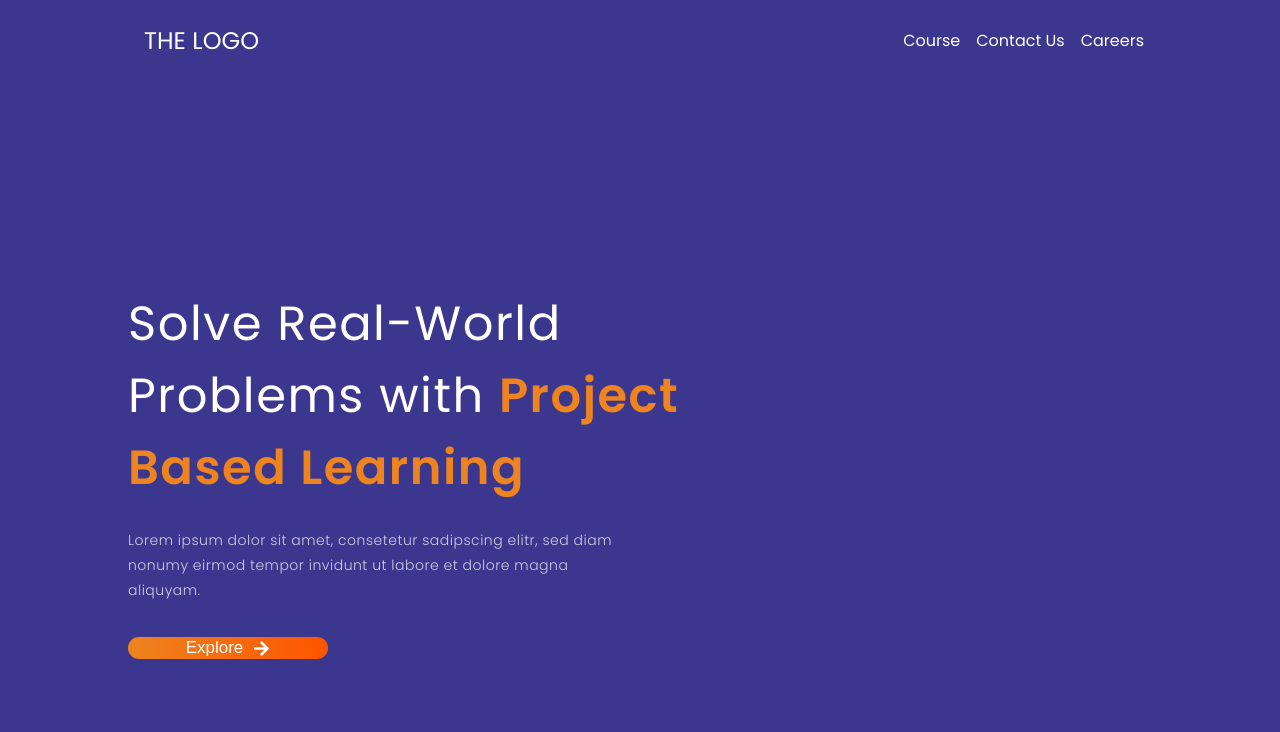
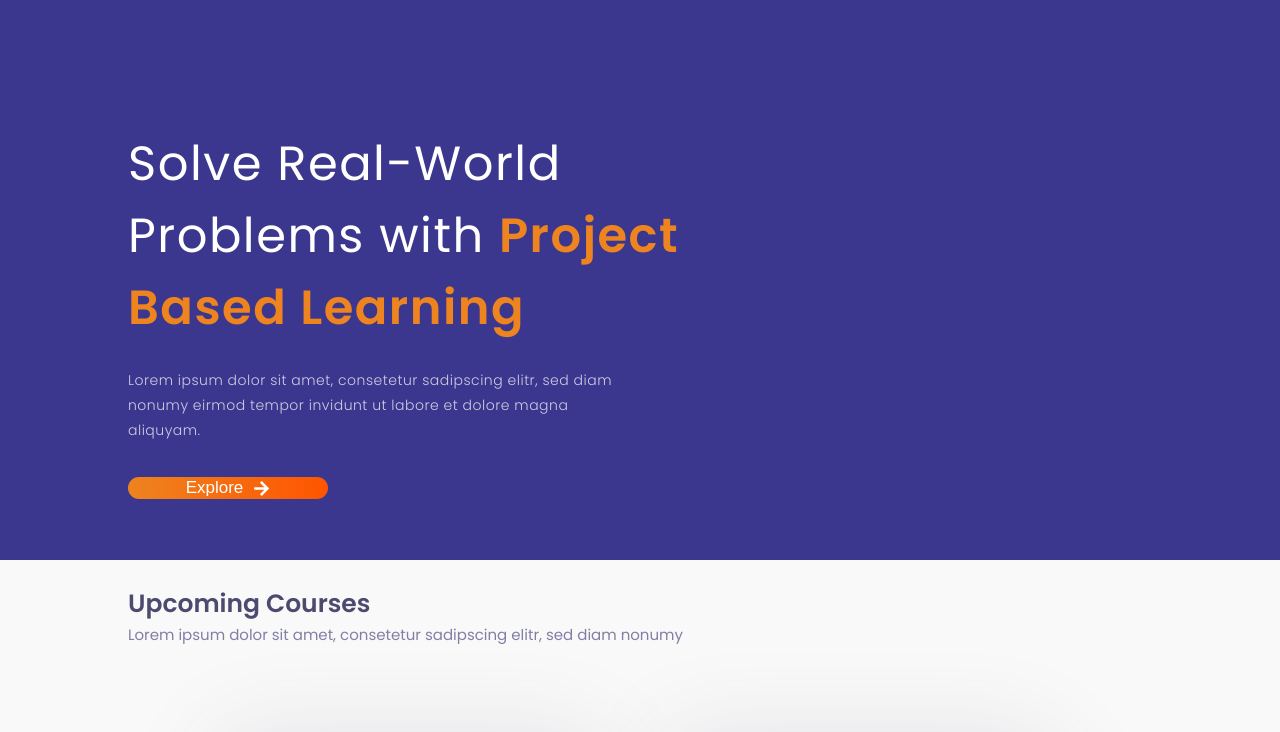
Before and after one commit to divyashasinha23/Floxus_website, a React (Create React App) app in the folder frontend/: page / in a window 1280 px wide. Shown: the top 732 px of the page. Built offline with nearby package versions, Linux system fonts and the light colour scheme.

Commit message:
course layout heading

```diff
--- a/frontend/src/components/CampusSection/CampusSection.js
+++ b/frontend/src/components/CampusSection/CampusSection.js
@@ -14,7 +14,7 @@ const CampusWrapper = styled.div`
 
 const CampusContainer = styled.div`
   display: flex;
-  height: 100vh;
+  height: 70vh;
   width: 80%;
   align-items: center;
 
@@ -77,9 +77,7 @@ const CampusButton = styled.button`
   font-size: 25px;
   font-weight: 500;
   cursor: pointer;
-    padding: 15px 32px
-
-  @media (max-width: 496px) {
+  padding: 15px 32px @media (max-width: 496px) {
     height: 55px;
   }
 `;
@@ -101,7 +99,8 @@ function CampusSection() {
                 Trusted across<br></br>
                 <span style={{ color: ' #ed841f', fontWeight: 600 }}>
                   5+ College Campus
-                </span>  in india.
+                </span>{' '}
+                in india.
               </Heading>
               <Description>
                 Lorem ipsum dolor sit amet, consetetur sadipscing elitr, sed
--- a/frontend/src/components/CourseSection/CourseSection.js
+++ b/frontend/src/components/CourseSection/CourseSection.js
@@ -1,6 +1,30 @@
 import React from 'react';
 import styled from '@emotion/styled';
 import CourseCard from '../CourseBox/CourseBox';
+
+const CourseHeadingWrapper = styled.div`
+  display: flex;
+  height: 10vh;
+  width: 100%;
+  background-color: #f9f9f9;
+  justify-content: center;
+  align-items: center;
+`;
+
+const CourseHeadingContainer = styled.div`
+  display: flex;
+  flex-direction: column;
+  height: 10vh;
+  width: 80%;
+  background-color: #f9f9f9;
+`;
+
+const CourseHeading = styled.p`
+  font-size: 25px;
+  font-weight: 600;
+  color: #4c4a6e;
+  margin-bottom: 0;
+`;
 
 const CourseWrapper = styled.div`
   display: flex;
@@ -24,6 +48,15 @@ const CourseBoxContainer = styled.div`
 const CourseSection = () => {
   return (
     <>
+      <CourseHeadingWrapper>
+        <CourseHeadingContainer>
+          <CourseHeading>Upcoming Courses</CourseHeading>
+          <p style={{ marginTop: 0, color: '#827FA5', fontSize: '15px' }}>
+            Lorem ipsum dolor sit amet, consetetur sadipscing elitr, sed diam
+            nonumy
+          </p>
+        </CourseHeadingContainer>
+      </CourseHeadingWrapper>
       <CourseWrapper>
         <CourseBoxContainer>
           <CourseCard />
--- a/frontend/src/components/HeroSection/HeroSection.js
+++ b/frontend/src/components/HeroSection/HeroSection.js
@@ -1,9 +1,6 @@
 import React, { Component } from 'react';
 import styled from '@emotion/styled';
 import * as FaIcons from 'react-icons/fa';
-import Toolbar from '../Toolbar/Toolbar';
-import Sidebar from '../Toolbar/Sidebar';
-import Backdrop from '../Backdrop/Backdrop';
 
 const NavContainer = styled.div`
   display: flex;
@@ -16,7 +13,7 @@ const NavContainer = styled.div`
 
 const HeroWrapper = styled.div`
   display: flex;
-  height: 90vh;
+  height: 70vh;
   width: 100%;
   background-color: #3c378e;
   justify-content: center;
@@ -112,39 +109,9 @@ const ExploreButton = styled.button`
 `;
 
 class HeroSection extends Component {
-  state = {
-    sideDrawerOpen: false,
-  };
-
-  drawerToggleClickHandler = () => {
-    this.setState((prevState) => {
-      return {
-        sideDrawerOpen: !prevState.sideDrawerOpen,
-      };
-    });
-  };
-
-  backdropClickHandler = () => {
-    this.setState({
-      sideDrawerOpen: false,
-    });
-  };
-
   render() {
-    let sideDrawer;
-    let backdrop;
-    if (this.state.sideDrawerOpen) {
-      sideDrawer = <Sidebar />;
-      backdrop = <Backdrop click={this.backdropClickHandler} />;
-    }
     return (
       <>
-        <NavContainer>
-          <Toolbar drawerClickHandler={this.drawerToggleClickHandler} />
-          {sideDrawer}
-          {backdrop}
-        </NavContainer>
-
         <HeroWrapper>
           <HeroContainer>
             <LeftContainer>
--- a/frontend/src/components/Toolbar/Sidebar.css
+++ /dev/null
@@ -1,18 +0,0 @@
-.side-drawer {
-  height: 100vh;
-  background: white;
-  box-shadow: 2px 0px 5px rgba(0, 0, 0, 0.5);
-  position: fixed;
-  top: 0;
-  left: 0;
-  width: 70%;
-  max-width: 400px;
-  z-index: 200;
-  transition: 0.5s ease-in-out;
-}
-
-.side-drawer ul {
-  list-style: none;
-  display: flex;
-  flex-direction: column;
-}
--- a/frontend/src/components/Toolbar/Sidebar.js
+++ /dev/null
@@ -1,24 +0,0 @@
-import React from 'react';
-import './Sidebar.css';
-
-const Sidebar = () => {
-  return (
-    <>
-      <nav className="side-drawer">
-        <ul>
-          <li>
-            <a href="/">Course</a>
-          </li>
-          <li>
-            <a href="/">Contact Us</a>
-          </li>
-          <li>
-            <a href="/">Career</a>
-          </li>
-        </ul>
-      </nav>
-    </>
-  );
-};
-
-export default Sidebar;
--- a/frontend/src/components/Toolbar/Toolbar.css
+++ /dev/null
@@ -1,69 +0,0 @@
-.toolbar {
-  /* position: fixed; */
-  width: 80%;
-  background-color: #3c378e;
-  height: 50px;
-  justify-content: center;
-  align-items: center;
-}
-
-.toolbar_container {
-  display: flex;
-  width: 80%;
-  height: 50px;
-}
-
-.toolbar__navigation {
-  display: flex;
-  height: 100%;
-  align-items: center;
-}
-
-.toolbar__logo {
-  margin-left: 1rem;
-}
-.toolbar__logo a {
-  color: white;
-  text-decoration: none;
-  font-size: 1.5rem;
-}
-
-.toggle {
-  display: none;
-}
-
-.spacer {
-  flex: 2;
-}
-
-.toolbar_navigation-items ul {
-  list-style: none;
-  margin: 0;
-  padding: 0;
-  display: flex;
-}
-
-.toolbar_navigation-items li {
-  padding: 0 0.5rem;
-}
-
-.toolbar_navigation-items li a {
-  text-decoration: none;
-  color: white;
-}
-
-.toolbar_navigation-items a:hover,
-.toolbar_navigation-items a:active {
-  color: white;
-  text-decoration: none;
-}
-
-@media (max-width: 496px) {
-  .toggle {
-    display: flex;
-  }
-
-  .toolbar_navigation-items ul {
-    display: none;
-  }
-}
--- a/frontend/src/components/Toolbar/Toolbar.js
+++ /dev/null
@@ -1,40 +0,0 @@
-import React from 'react';
-import './Toolbar.css';
-import * as HiIcons from 'react-icons/hi';
-
-const Toolbar = (props) => {
-  return (
-    <header className="toolbar">
-      {/* <div className="toolbar_container"> */}
-      <nav className="toolbar__navigation">
-        <div className="toggle">
-          <HiIcons.HiMenuAlt1
-            style={{ fontSize: '40px', color: 'white' }}
-            onClick={props.drawerClickHandler}
-          />
-          {/* <DrawerToggleButton click={props.drawerClickHandler} /> */}
-        </div>
-        <div className="toolbar__logo">
-          <a href="/">THE LOGO</a>
-        </div>
-        <div className="spacer" />
-        <div className="toolbar_navigation-items">
-          <ul>
-            <li>
-              <a href="/">Course</a>
-            </li>
-            <li>
-              <a href="/">Contact Us</a>
-            </li>
-            <li>
-              <a href="/">Careers</a>
-            </li>
-          </ul>
-        </div>
-      </nav>
-      {/* </div> */}
-    </header>
-  );
-};
-
-export default Toolbar;
```
Lines whose indentation alone changed are shown as unchanged.
